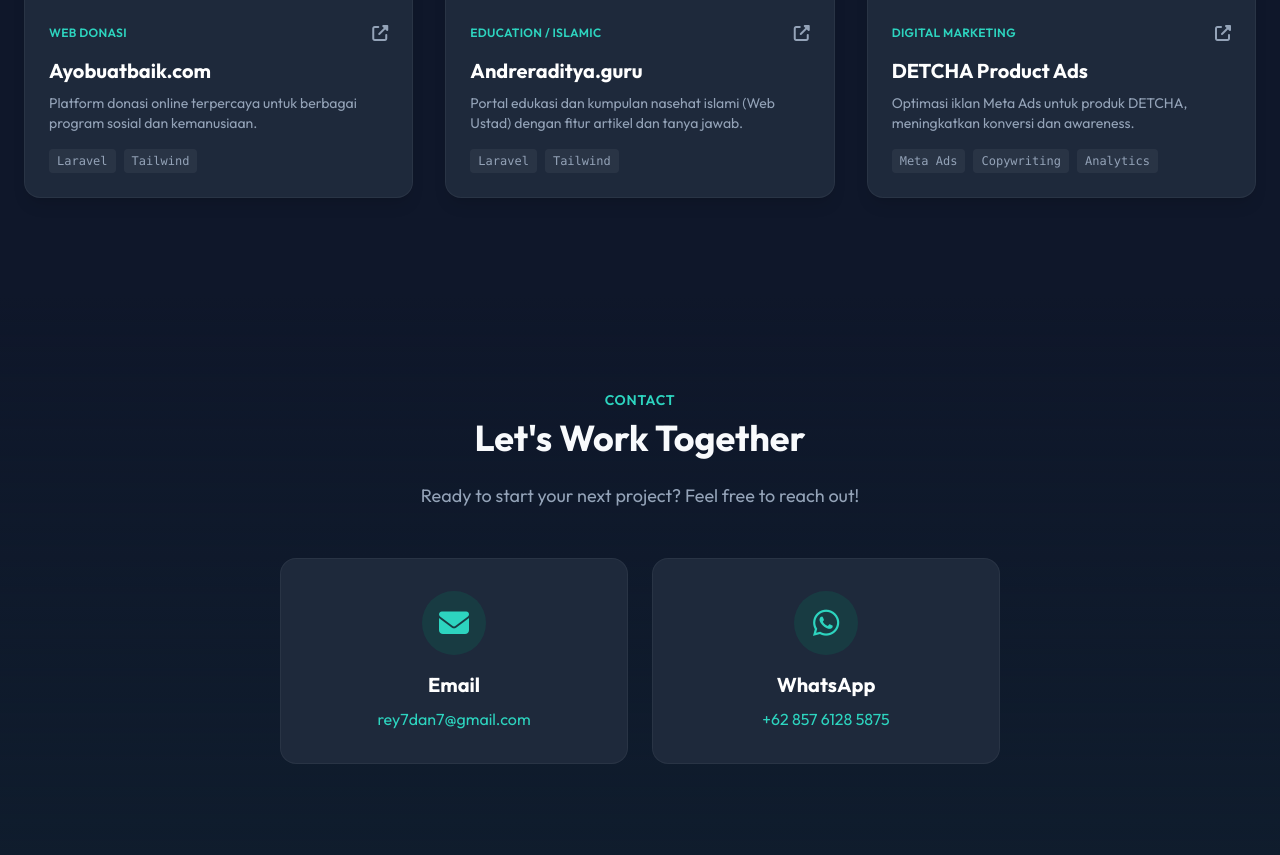
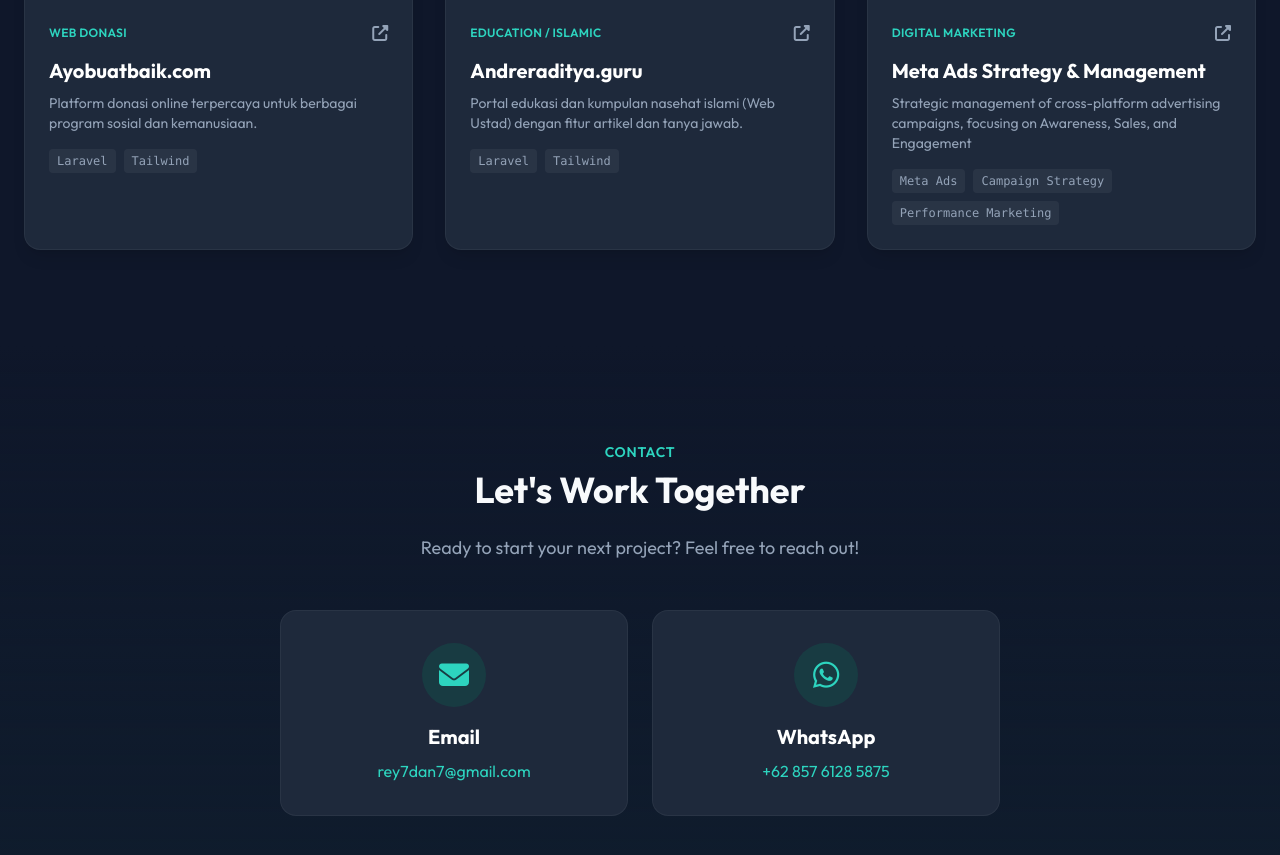
Before and after one commit to reyhanhmdani/Porto, a website: page index.html in a window 1280 px wide. Shown: the part 2660-3515 px from the top of the page. Drawn offline with nearby package versions, Linux system fonts and the light colour scheme.

Commit message:
perbaikan gambar porto

```diff
--- a/index.html
+++ b/index.html
@@ -266,7 +266,7 @@
                 <div class="group relative bg-dark-card rounded-2xl overflow-hidden shadow-lg border border-white/5 hover:border-brand-500/30 transition-all" data-aos="fade-up" data-aos-delay="200">
                    <div class="h-60 bg-gray-800 relative overflow-hidden">
                          <div class="absolute inset-0 bg-gradient-to-t from-dark-card to-transparent opacity-80 z-10"></div>
-                        <img src="https://images.unsplash.com/photo-1432888498266-38ffec3eaf0a?q=80&w=800&auto=format&fit=crop" loading="lazy" alt="DETCHA Ads" class="w-full h-full object-cover transform group-hover:scale-110 transition-transform duration-700">
+                        <img src="https://images.unsplash.com/photo-1432888498266-38ffec3eaf0a?q=80&w=800&auto=format&fit=crop" loading="lazy" alt="Meta Ads Strategy" class="w-full h-full object-cover transform group-hover:scale-110 transition-transform duration-700">
                     </div>
                     <div class="p-6 relative z-20">
                         <div class="flex justify-between items-center mb-3">
@@ -275,12 +275,12 @@
                                 <a href="#" class="text-slate-400 hover:text-white"><i class="fas fa-external-link-alt"></i></a>
                             </div>
                         </div>
-                        <h4 class="text-xl font-bold text-white mb-2 group-hover:text-brand-400 transition-colors">DETCHA Product Ads</h4>
-                        <p class="text-dark-muted text-sm mb-4">Optimasi iklan Meta Ads untuk produk DETCHA, meningkatkan konversi dan awareness.</p>
+                        <h4 class="text-xl font-bold text-white mb-2 group-hover:text-brand-400 transition-colors">Meta Ads Strategy & Management</h4>
+                        <p class="text-dark-muted text-sm mb-4">Strategic management of cross-platform advertising campaigns, focusing on Awareness, Sales, and Engagement</p>
                          <div class="flex flex-wrap gap-2 text-xs text-slate-400 font-mono">
                             <span class="px-2 py-1 bg-white/5 rounded">Meta Ads</span>
-                            <span class="px-2 py-1 bg-white/5 rounded">Copywriting</span>
-                            <span class="px-2 py-1 bg-white/5 rounded">Analytics</span>
+                            <span class="px-2 py-1 bg-white/5 rounded">Campaign Strategy</span>
+                            <span class="px-2 py-1 bg-white/5 rounded">Performance Marketing</span>
                         </div>
                     </div>
                 </div>
```
